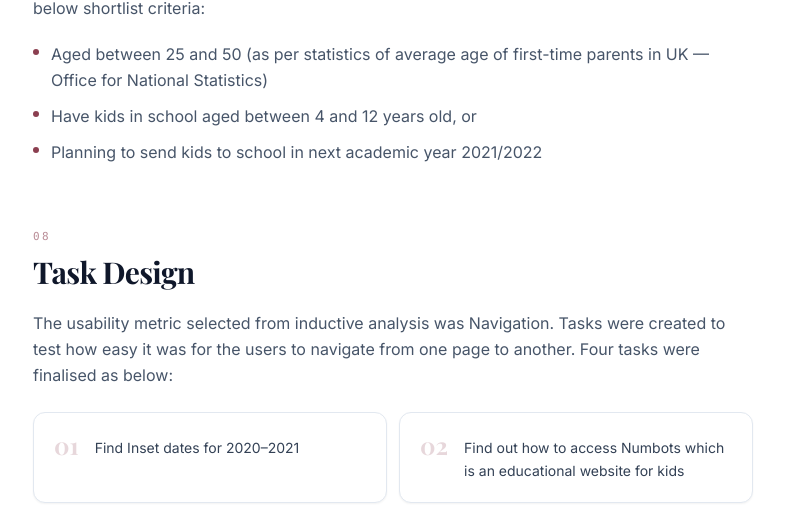
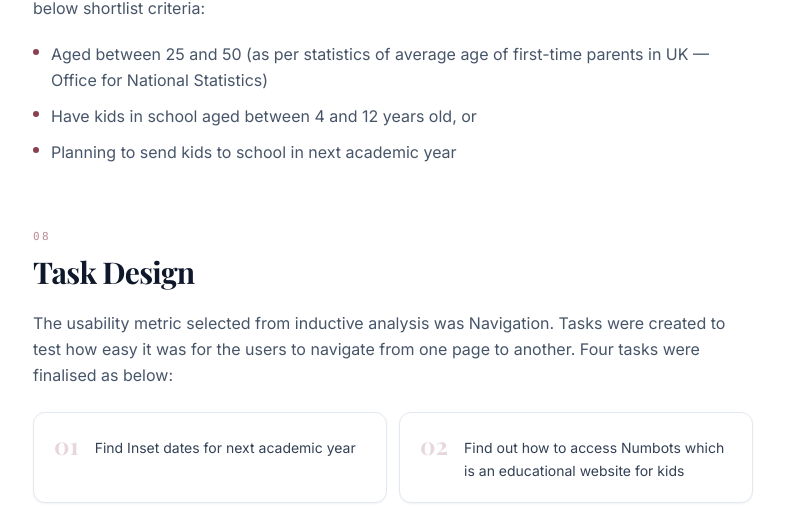
Before and after one commit to AnupaShefley/portfolio, a Next.js app: page /works/highbury-primary in a window 1280 px wide. Shown: the part 5173-5688 px from the top of the page, without its empty margins (199-984 px from the left). Built offline with nearby package versions, Linux system fonts and the light colour scheme.

Commit message:
updated project details

```diff
--- a/app/works/highbury-primary/page.tsx
+++ b/app/works/highbury-primary/page.tsx
@@ -413,7 +413,7 @@ export default function HighburyPrimaryPage() {
                 {[
                   'Aged between 25 and 50 (as per statistics of average age of first-time parents in UK — Office for National Statistics)',
                   'Have kids in school aged between 4 and 12 years old, or',
-                  'Planning to send kids to school in next academic year 2021/2022',
+                  'Planning to send kids to school in next academic year',
                 ].map((item, i) => (
                   <div key={i} className="flex items-start gap-3">
                     <span
@@ -437,7 +437,7 @@ export default function HighburyPrimaryPage() {
               </p>
               <div className="grid grid-cols-1 sm:grid-cols-2 gap-3">
                 {[
-                  'Find Inset dates for 2020–2021',
+                  'Find Inset dates for next academic year',
                   'Find out how to access Numbots which is an educational website for kids',
                   'Find out uniform/kit for Forest School days',
                   'Find out who is the school Headteacher',
```
